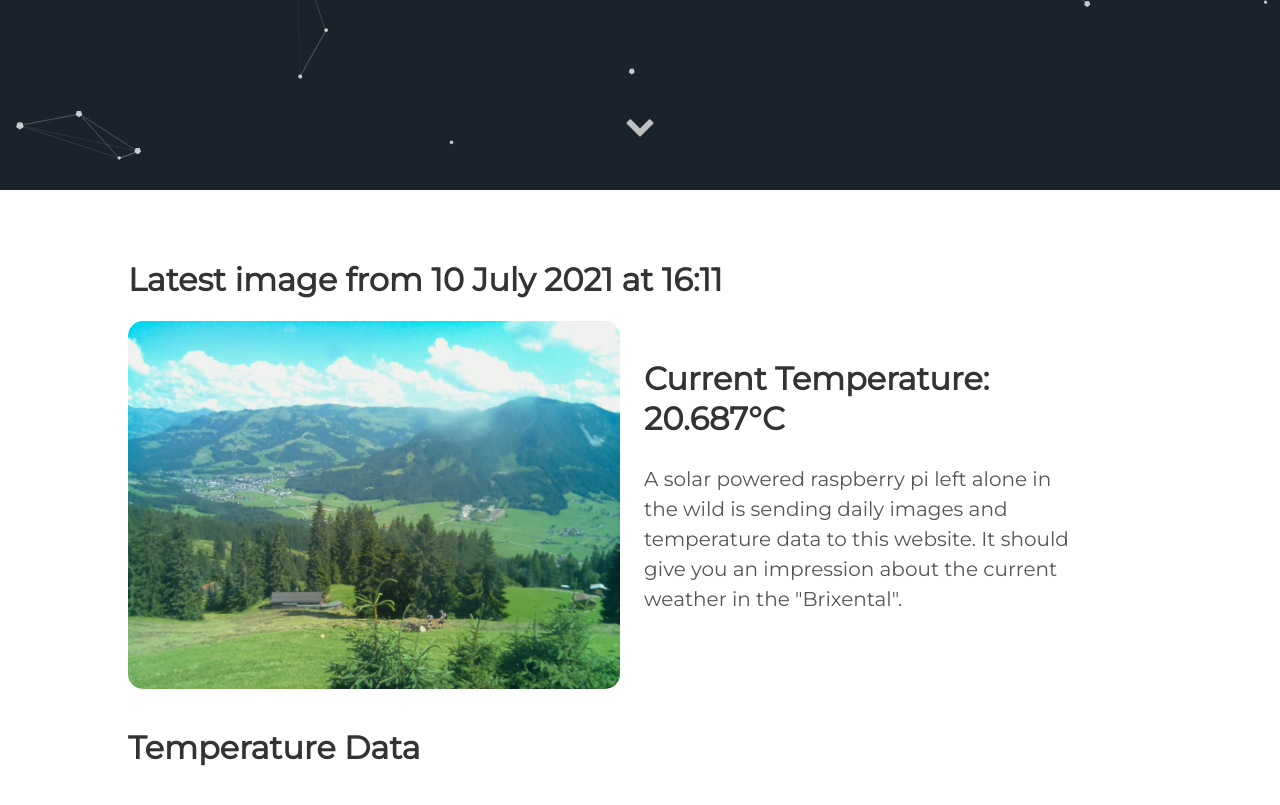
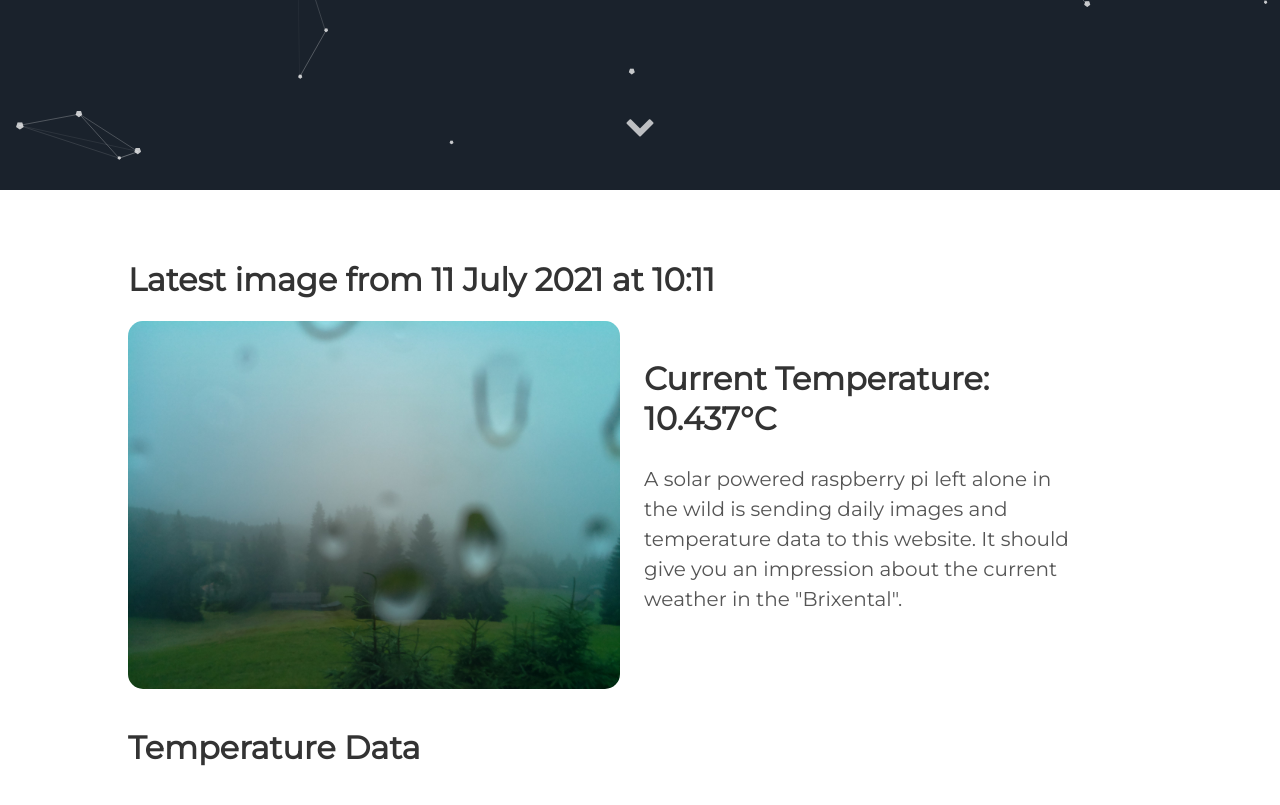
Before and after one commit to vektorious/vektorious.github.io, a Jekyll site: the page built from resources/huette.md, in a window 1280 px wide and 900 px high, scrolled down 710 px. Shown: the top 805 px of the window. Built offline with Jekyll 4.4.1, drawn with Linux system fonts in a browser that asks for light colours.

Commit message:
I'm a bot beep boop

```diff
--- a/resources/huette.md
+++ b/resources/huette.md
@@ -6,13 +6,13 @@ image: '/assets/img/'
 description: 'Live image from the Austrian alps'
 twitter_text: ' '
 ---
-## Latest image from 10 July 2021 at 16:11
+## Latest image from 11 July 2021 at 10:11
 <div class="huette">
   <div class="huette-image">
     <img src="{{ "/assets/img/huette.jpg" | prepend: site.baseurl }}">
   </div>
   <div class="huette-text">
-        <h2>Current Temperature: 20.687°C</h2>
+        <h2>Current Temperature: 10.437°C</h2>
         <p>A solar powered raspberry pi left alone in the wild is sending daily images and temperature data to this website. It should give you an impression about the current weather in the "Brixental".</p>
 
   </div>
```
Also changed, not shown: rpi-script/2021-07-11_101032.txt (renamed from rpi-script/2021-07-10_161035.txt, +6 -5 lines), rpi-script/huette.md (+2 -2 lines), assets/img/huette.jpg, assets/img/temp_plot.png, rpi-script/temp_plot.png, 1 other file.
